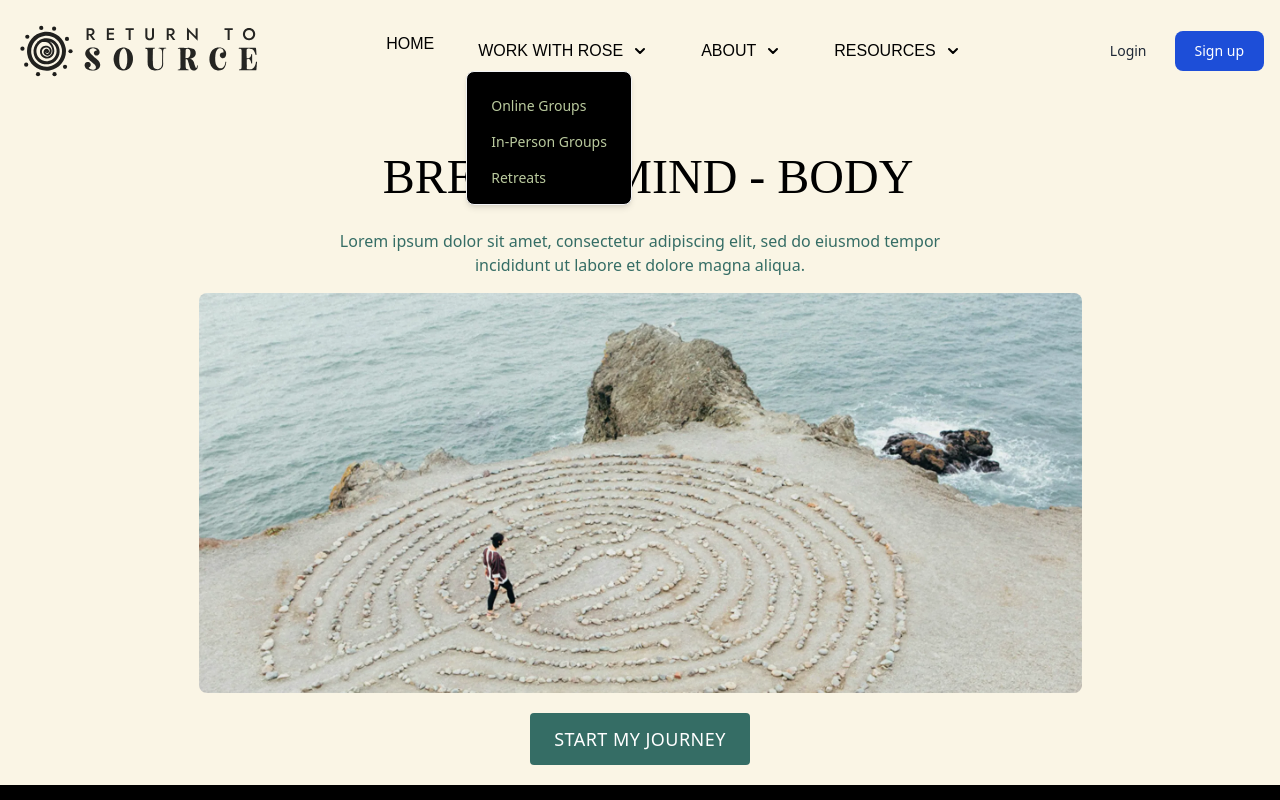
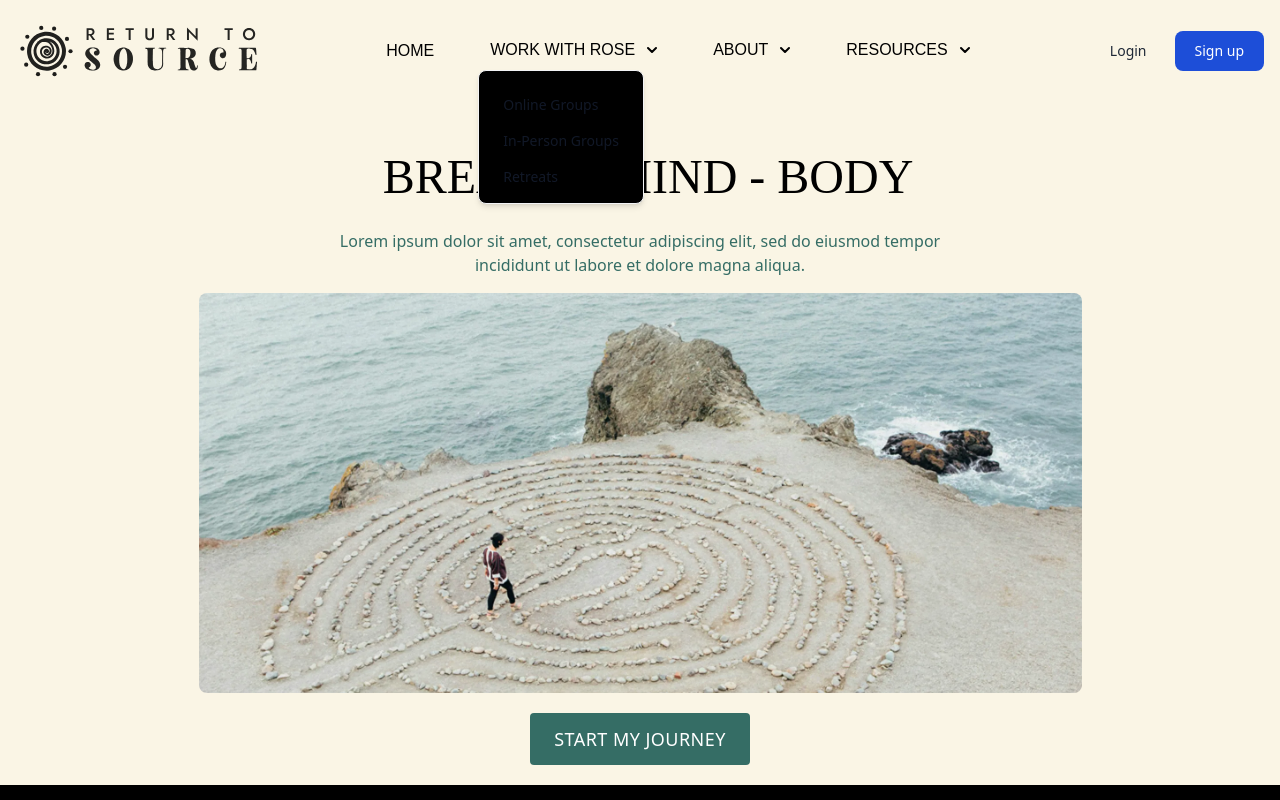
Before and after one commit to anna-rosew/return-to-source, a Next.js app: page / in a window 1280 px wide. Both pictures are taken after a click on the button "WORK WITH ROSE". Shown: the top 800 px of the page. Built offline with nearby package versions, Linux system fonts and the light colour scheme.

Commit message:
Editing styling of new navbar

```diff
--- a/app/components/navigation/Navigation.tsx
+++ b/app/components/navigation/Navigation.tsx
@@ -24,33 +24,21 @@ const Navbar = () => {
   };
 
   return (
-    <nav>
+    <nav className="relative ">
       <div className="flex flex-wrap items-center justify-between max-w-screen-xl mx-auto p-4">
-        <Logo />
-        <div className="flex items-center md:order-2 space-x-1 md:space-x-2 rtl:space-x-reverse">
-          <Link
-            href="#"
-            className="text-gray-800 dark:text-white hover:bg-gray-50 focus:ring-4 focus:ring-gray-300 font-medium rounded-lg text-sm px-4 py-2 md:px-5 md:py-2.5 dark:hover:bg-gray-700 focus:outline-none dark:focus:ring-gray-800"
-          >
-            Login
-          </Link>
-          <Link
-            href="#"
-            className="text-white bg-blue-700 hover:bg-blue-800 focus:ring-4 focus:ring-blue-300 font-medium rounded-lg text-sm px-4 py-2 md:px-5 md:py-2.5 dark:bg-blue-600 dark:hover:bg-blue-700 focus:outline-none dark:focus:ring-blue-800"
-          >
-            Sign up
-          </Link>
+        {/* Logo */}
+        <div className="flex items-center justify-between w-full md:w-auto">
+          <Logo />
           <button
             onClick={toggleMenu}
             type="button"
-            className="inline-flex items-center p-2 w-10 h-10 justify-center text-sm text-gray-500 rounded-lg md:hidden hover:bg-gray-100 focus:outline-none focus:ring-2 focus:ring-gray-200 dark:text-gray-400 dark:hover:bg-gray-700 dark:focus:ring-gray-600 hover:cursor-pointer"
+            className="inline-flex items-center p-2 w-10 h-10 justify-center text-sm text-gray-500 rounded-lg md:hidden hover:bg-gray-100 focus:outline-none focus:ring-2 focus:ring-gray-200 dark:text-gray-400 dark:hover:bg-gray-700 dark:focus:ring-gray-600"
             aria-controls="mega-menu"
             aria-expanded={menuOpen ? "true" : "false"}
           >
             <span className="sr-only">Open main menu</span>
             <svg
               className="w-5 h-5"
-              aria-hidden="true"
               xmlns="http://www.w3.org/2000/svg"
               fill="none"
               viewBox="0 0 17 14"
@@ -65,34 +53,51 @@ const Navbar = () => {
             </svg>
           </button>
         </div>
+
+        {/* Login and Sign-up Buttons */}
+        <div className="flex items-center justify-center space-x-2 md:order-2">
+          <Link
+            href="#"
+            className="text-gray-800 hover:bg-gray-50 focus:ring-4 focus:ring-gray-300 font-medium rounded-lg text-sm px-4 py-2 md:px-5 md:py-2.5 dark:hover:bg-gray-700 focus:outline-none"
+          >
+            Login
+          </Link>
+          <Link
+            href="#"
+            className="text-white bg-blue-700 hover:bg-blue-800 focus:ring-4 focus:ring-blue-300 font-medium rounded-lg text-sm px-4 py-2 md:px-5 md:py-2.5 dark:bg-blue-600 dark:hover:bg-blue-700 focus:outline-none"
+          >
+            Sign up
+          </Link>
+        </div>
+
+        {/* Hamburger Menu */}
         <div
           id="mega-menu"
           className={`${
-            menuOpen ? "block" : "hidden"
+            menuOpen ? "block bg-customTeal" : "hidden"
           } items-center justify-between w-full md:flex md:w-auto md:order-1`}
         >
           <ul className="flex flex-col mt-4 md:flex-row md:mt-0 md:space-x-8 rtl:space-x-reverse">
-            <li>
-              <Link
-                href="#"
-                className="font-jost text-[16px] text-black uppercase relative hover:text-black cursor-pointer transition-all ease-in-out inline-block before:transition-all before:ease-in-out before:duration-700 before:absolute before:bg-black before:origin-center before:h-[1px] before:w-0 hover:before:w-full hover:before:left-0 before:bottom-0"
-                aria-current="page"
-              >
-                Home
+            {/* Home Link */}
+            <li className="py-2 px-3">
+              <Link href="#" aria-current="page">
+                <p className="font-jost text-[16px] text-black uppercase relative hover:text-black cursor-pointer transition-all ease-in-out inline-block before:transition-all before:ease-in-out before:duration-700 before:absolute before:bg-black before:origin-center before:h-[1px] before:w-0 hover:before:w-full hover:before:left-0 before:bottom-0">
+                  Home
+                </p>
               </Link>
             </li>
+
             {/* Work with Rose Dropdown */}
             <li>
               <button
                 onClick={() => toggleDropdown("workWithRose")}
-                className="flex items-center justify-between w-full py-2 px-3"
+                className="flex items-center justify-between w-full py-2 px-3 cursor-pointer"
               >
                 <p className="font-jost text-[16px] text-black uppercase relative hover:text-black cursor-pointer transition-all ease-in-out inline-block before:transition-all before:ease-in-out before:duration-700 before:absolute before:bg-black before:origin-center before:h-[1px] before:w-0 hover:before:w-full hover:before:left-0 before:bottom-0">
                   Work with Rose
                 </p>
                 <svg
-                  className="w-2.5 h-2.5 ms-3"
-                  aria-hidden="true"
+                  className="w-2.5 h-2.5 ms-3 cursor-pointer"
                   xmlns="http://www.w3.org/2000/svg"
                   fill="none"
                   viewBox="0 0 10 6"
@@ -113,32 +118,18 @@ const Navbar = () => {
               >
                 <ul className="space-y-4 p-6 pb-0 text-gray-900 md:pb-4 dark:text-white">
                   <li>
-                    <Link
-                      href="#"
-                      className="text-customGreen dark:text-gray-400 hover:text-white dark:hover:text-blue-500"
-                    >
-                      Online Groups
-                    </Link>
+                    <Link href="#">Online Groups</Link>
                   </li>
                   <li>
-                    <Link
-                      href="#"
-                      className="text-customGreen dark:text-gray-400 hover:text-white dark:hover:text-blue-500"
-                    >
-                      In-Person Groups
-                    </Link>
+                    <Link href="#">In-Person Groups</Link>
                   </li>
                   <li>
-                    <Link
-                      href="#"
-                      className="text-customGreen dark:text-gray-400 hover:text-white dark:hover:text-blue-500"
-                    >
-                      Retreats
-                    </Link>
+                    <Link href="#">Retreats</Link>
                   </li>
                 </ul>
               </div>
             </li>
+
             {/* About Dropdown */}
             <li>
               <button
@@ -150,7 +141,6 @@ const Navbar = () => {
                 </p>
                 <svg
                   className="w-2.5 h-2.5 ms-3"
-                  aria-hidden="true"
                   xmlns="http://www.w3.org/2000/svg"
                   fill="none"
                   viewBox="0 0 10 6"
@@ -171,24 +161,15 @@ const Navbar = () => {
               >
                 <ul className="space-y-4 p-6 pb-0 text-gray-900 md:pb-4 dark:text-white">
                   <li>
-                    <Link
-                      href="#"
-                      className="text-customGreen dark:text-gray-400 hover:text-white dark:hover:text-blue-500"
-                    >
-                      Our Story
-                    </Link>
+                    <Link href="#">Our Story</Link>
                   </li>
                   <li>
-                    <Link
-                      href="#"
-                      className="text-customGreen dark:text-gray-400 hover:text-white dark:hover:text-blue-500"
-                    >
-                      Mission
-                    </Link>
+                    <Link href="#">Mission</Link>
                   </li>
                 </ul>
               </div>
             </li>
+
             {/* Resources Dropdown */}
             <li>
               <button
@@ -200,7 +181,6 @@ const Navbar = () => {
                 </p>
                 <svg
                   className="w-2.5 h-2.5 ms-3"
-                  aria-hidden="true"
                   xmlns="http://www.w3.org/2000/svg"
                   fill="none"
                   viewBox="0 0 10 6"
@@ -221,20 +201,10 @@ const Navbar = () => {
               >
                 <ul className="space-y-4 p-6 pb-0 text-gray-900 md:pb-4 dark:text-white">
                   <li>
-                    <Link
-                      href="#"
-                      className="text-customGreen dark:text-gray-400 hover:text-white dark:hover:text-blue-500"
-                    >
-                      Blog
-                    </Link>
+                    <Link href="#">Blog</Link>
                   </li>
                   <li>
-                    <Link
-                      href="#"
-                      className="text-customGreen dark:text-gray-400 hover:text-white dark:hover:text-blue-500"
-                    >
-                      Tutorials
-                    </Link>
+                    <Link href="#">Tutorials</Link>
                   </li>
                 </ul>
               </div>
--- a/app/components/navigation/SideBar.tsx
+++ /dev/null
@@ -1,39 +0,0 @@
-// Sidebar/index.tsx
-import React from "react";
-import { motion } from "framer-motion";
-
-interface SidebarProps {
-  isOpen: boolean;
-  toggle: () => void;
-}
-
-const Sidebar = ({ isOpen, toggle }: SidebarProps) => {
-  return (
-    <motion.div
-      initial={{ x: "100%" }}
-      animate={{ x: isOpen ? "0%" : "100%" }}
-      transition={{ duration: 0.5, ease: "easeInOut" }}
-      className={`fixed top-0 right-0 w-full md:w-1/3 h-full bg-customTeal z-[10] ${
-        isOpen ? "" : "pointer-events-none"
-      }`}
-    >
-      <div className="px-10 py-20 flex flex-col gap-6">
-        <ul className="flex flex-col gap-4">
-          {["Home", "Work with Me", "About", "Contact", "Blog"].map((item) => (
-            <li key={item}>
-              <a
-                href={`/${item.toLowerCase().replace(/\s+/g, "-")}`}
-                className="text-white text-lg hover:underline"
-                onClick={toggle}
-              >
-                {item}
-              </a>
-            </li>
-          ))}
-        </ul>
-      </div>
-    </motion.div>
-  );
-};
-
-export default Sidebar;
--- a/package.json
+++ b/package.json
@@ -10,6 +10,7 @@
   },
   "dependencies": {
     "@headlessui/react": "^2.2.0",
+    "@heroicons/react": "^2.2.0",
     "@radix-ui/react-icons": "^1.3.2",
     "@radix-ui/react-popover": "^1.1.4",
     "@radix-ui/react-slot": "^1.1.0",
```
Also changed, not shown: 1 other file (tests, documents, lock files or other folders).
